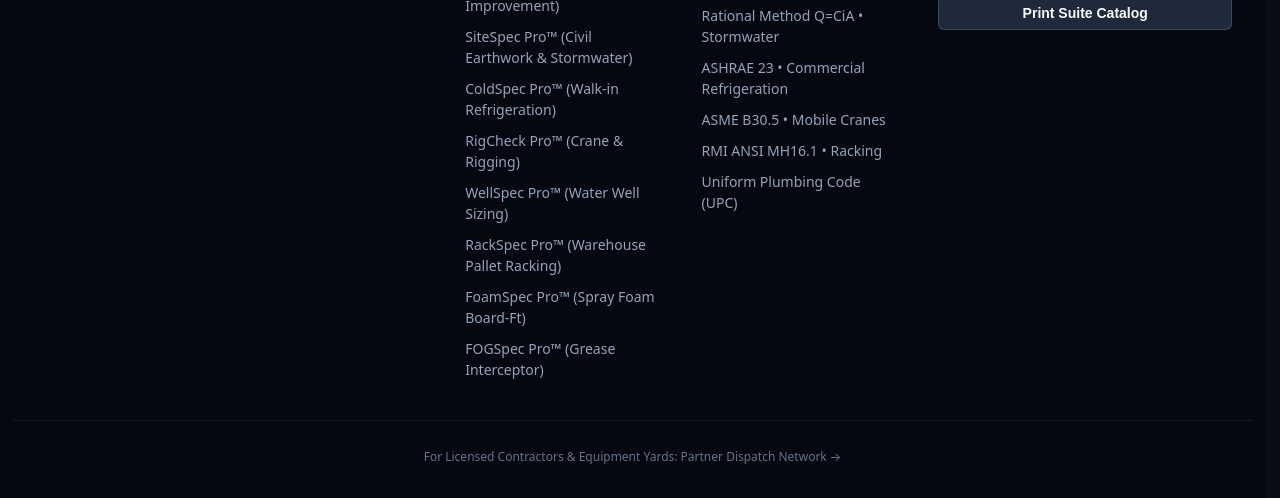
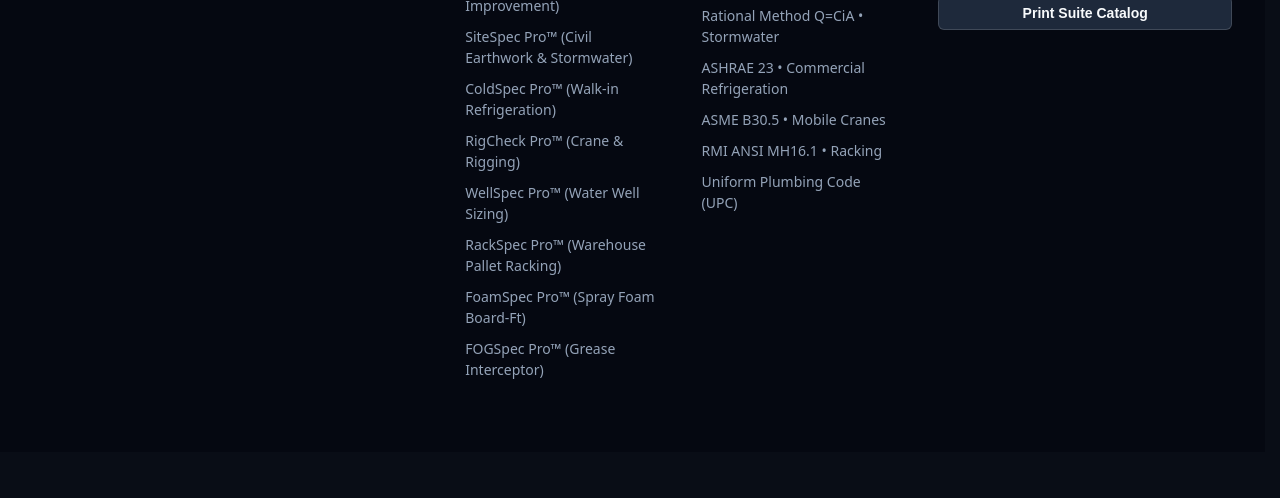
Before and after one commit to prabhnoor12/tradespec-pro, a plain HTML site: page index.html in a window 1280 px wide. Shown: the part 8306-8804 px from the top of the page. After the commit the page ends 8758 px from the top, so only its background shows below. Drawn offline with Linux system fonts and the light colour scheme.

Commit message:
Remove all public references to partner portal and harden /partner/* with X-Robots-Tag header

```diff
--- a/index.html
+++ b/index.html
@@ -1038,11 +1038,6 @@
         <button type="button" class="btn btn-secondary print-suite-btn" onclick="window.print()">Print Suite Catalog</button>
       </div>
     </div>
-
-    <!-- Very bottom subtle contractor link (standard consumer platform convention) -->
-    <div class="container" style="padding-top: 1.5rem; border-top: 1px solid rgba(255,255,255,0.06); text-align: center;">
-      <a href="./partner/" style="color: #64748b; font-size: 0.75rem; text-decoration: none;">For Licensed Contractors &amp; Equipment Yards: Partner Dispatch Network &rarr;</a>
-    </div>
   </footer>
 
   <script src="app.js"></script>
```
Also changed, not shown: robots.txt, 1 other file.
